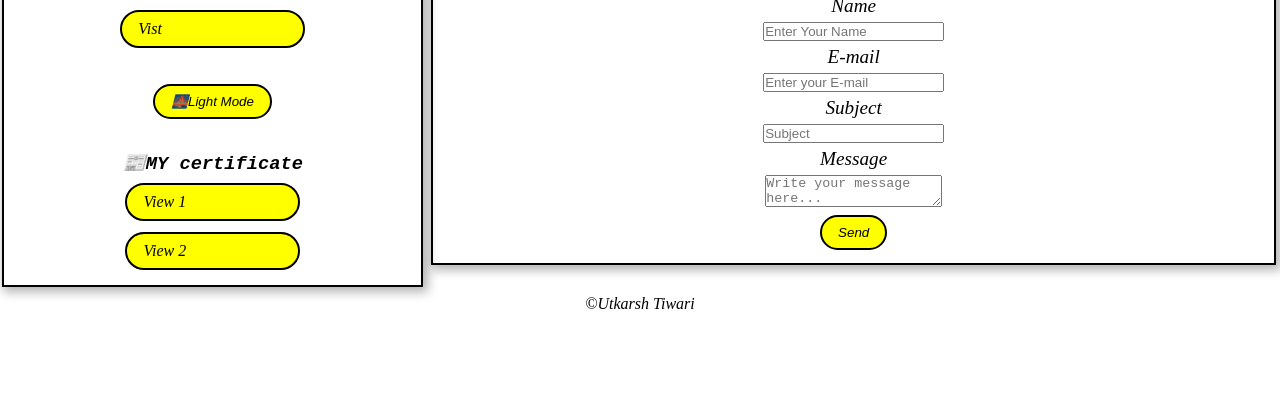
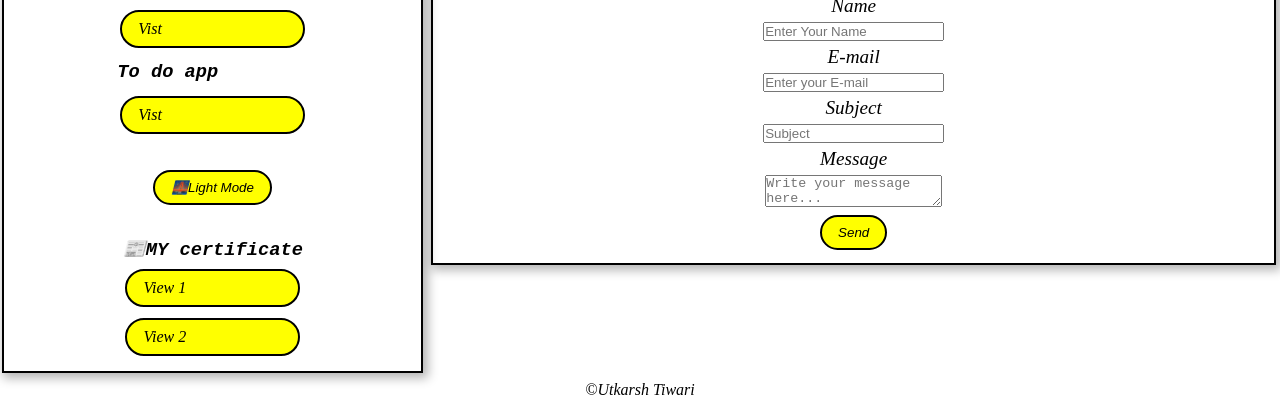
Before and after one commit to Utkarsh-co/Utkarsh-portfolio, a plain HTML site: page index.html in a window 1280 px wide. Shown: the part 527-928 px from the top of the page. Before the commit the page ends 842 px from the top, so only its background shows below. Drawn offline with nearby package versions, Linux system fonts and the light colour scheme.

Commit message:
Update index.html

```diff
--- a/index.html
+++ b/index.html
@@ -49,6 +49,8 @@
             <a href="https://utkarsh-co.github.io/check-weather-project/" target="_blank">Vist</a>
             <h3>Utkarsh Portfolio</h3>
             <a href="https://utkarsh-co.github.io/Utkarsh-portfolio/" target="_blank">Vist</a>
+            <h3>To do app</h3>
+            <a href="https://utkarsh-co.github.io/To-Do-Project/" target="_blank">Vist</a>
         </div>
         <div class="dark-mode">
             <button onclick="Mode()">🌉Light Mode</button>
```
